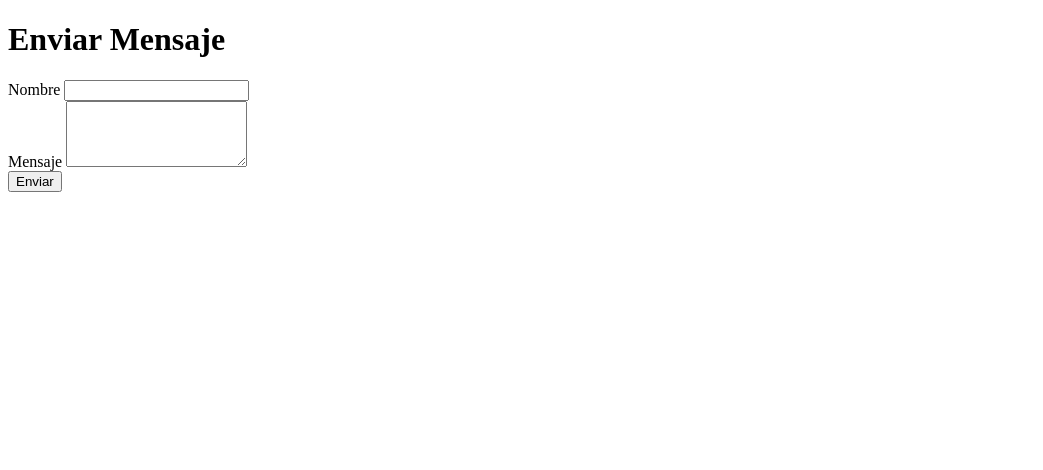
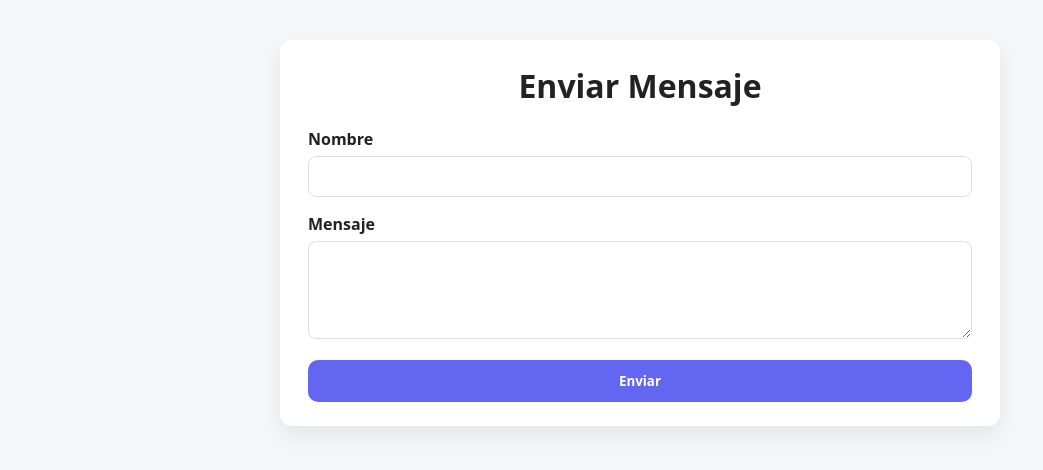
Before and after one commit to POLIVAF/E4M6, a website: page public/index.html in a window 1280 px wide. Shown: the whole page, without its empty margins (0-1043 px from the left). Drawn offline with Linux system fonts and the light colour scheme.

Commit message:
se arregla ruta del css para este proyecto

```diff
--- a/public/index.html
+++ b/public/index.html
@@ -3,7 +3,7 @@
 <head>
   <meta charset="UTF-8" />
   <title>Nuevo Mensaje</title>
-  <link rel="stylesheet" href="/css/styles.css" />
+  <link rel="stylesheet" href="/css/style.css" />
 </head>
 <body>
   <div class="container">
```
